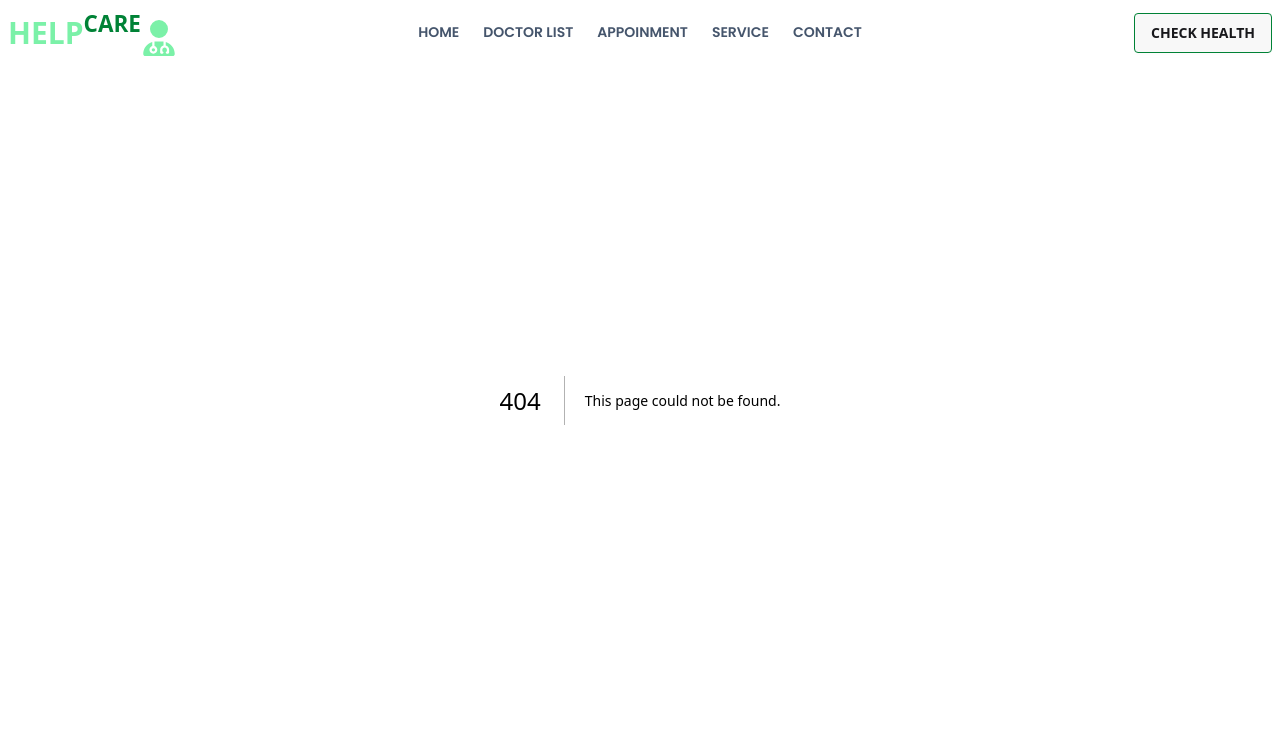
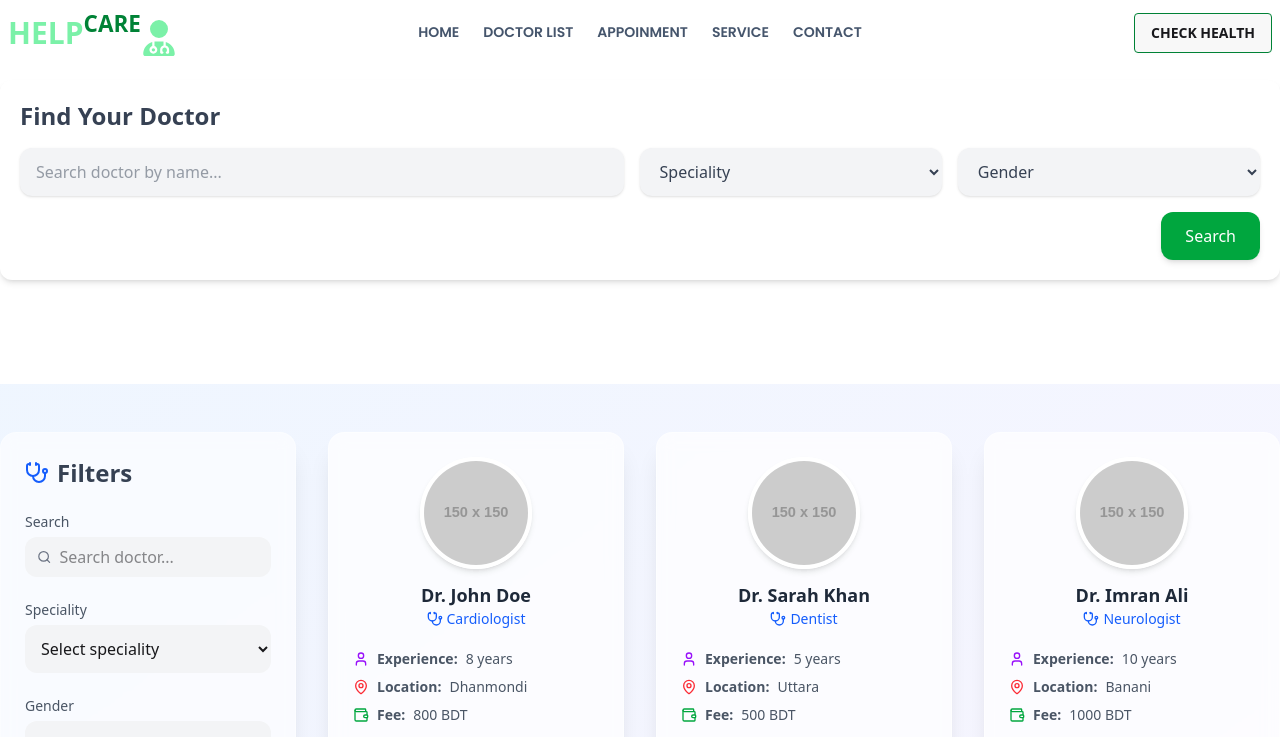
Before and after one commit to kamruzzaman1234/doctor-management, a Next.js app: page /doctorList in a window 1280 px wide. Before the commit this address had no page. Shown: the top 737 px of the page. Built offline with nearby package versions, Linux system fonts and the light colour scheme.

Commit message:
doctor list code added

```diff
--- /dev/null
+++ b/app/api/doctors/route.js
@@ -0,0 +1,46 @@
+export async function GET() {
+  const doctors = [
+    {
+      id: 1,
+      name: "Dr. John Doe",
+      speciality: "Cardiologist",
+      gender: "Male",
+      experience: 8,
+      fee: 800,
+      location: "Dhanmondi",
+      img: "https://via.placeholder.com/150"
+    },
+    {
+      id: 2,
+      name: "Dr. Sarah Khan",
+      speciality: "Dentist",
+      gender: "Female",
+      experience: 5,
+      fee: 500,
+      location: "Uttara",
+      img: "https://via.placeholder.com/150"
+    },
+    {
+      id: 3,
+      name: "Dr. Imran Ali",
+      speciality: "Neurologist",
+      gender: "Male",
+      experience: 10,
+      fee: 1000,
+      location: "Banani",
+      img: "https://via.placeholder.com/150"
+    },
+    {
+      id: 4,
+      name: "Dr. Riya Akter",
+      speciality: "Physician",
+      gender: "Female",
+      experience: 3,
+      fee: 400,
+      location: "Mirpur",
+      img: "https://via.placeholder.com/150"
+    }
+  ];
+
+  return Response.json(doctors);
+}
--- /dev/null
+++ b/app/doctorList/page.jsx
@@ -0,0 +1,14 @@
+"use client";
+import DocBanner from "../../components/Pages/Doctor_List/DocBanner/DocBanner";
+import AllDoc from "../../components/Pages/Doctor_List/AllDoc/AllDoc";
+
+const doctorList = ()=>{
+    return(
+        <div>
+                <DocBanner></DocBanner>
+                <AllDoc></AllDoc>
+
+        </div>
+    )
+}
+export default doctorList;
--- /dev/null
+++ b/components/Pages/Doctor_List/AllDoc/AllDoc.jsx
@@ -0,0 +1,139 @@
+"use client";
+import { useEffect, useState } from "react";
+import { Search, User, Stethoscope, MapPin, Wallet } from "lucide-react"; // icons
+
+export default function AllDoc() {
+  const [doctors, setDoctors] = useState([]);
+  const [search, setSearch] = useState("");
+  const [speciality, setSpeciality] = useState("");
+  const [gender, setGender] = useState("");
+
+
+  useEffect(() => {
+    fetch("/api/doctors")
+      .then((res) => res.json())
+      .then((data) => setDoctors(data));
+  }, []);
+
+
+  const filteredDoctors = doctors.filter((doc) => {
+    return (
+      (search === "" ||
+        doc.name.toLowerCase().includes(search.toLowerCase())) &&
+      (speciality === "" || doc.speciality === speciality) &&
+      (gender === "" || doc.gender === gender)
+    );
+  });
+
+  return (
+    <div className="w-full min-h-screen bg-gradient-to-br from-blue-50 to-purple-50 py-12">
+      <div className="max-w-7xl mx-auto grid grid-cols-1 md:grid-cols-4 gap-8">
+
+
+        <div className="backdrop-blur bg-white/60 border border-white/30 p-6 shadow-xl rounded-2xl h-fit">
+          <h2 className="text-2xl font-semibold mb-5 text-gray-700 flex items-center gap-2">
+            <Stethoscope className="w-6 h-6 text-blue-600" /> Filters
+          </h2>
+
+
+          <div className="mb-5">
+            <label className="text-gray-600 text-sm">Search</label>
+            <div className="flex items-center bg-gray-100 rounded-xl px-3 py-2 mt-1">
+              <Search className="w-4 h-4 text-gray-500" />
+              <input
+                type="text"
+                placeholder="Search doctor..."
+                onChange={(e) => setSearch(e.target.value)}
+                className="w-full bg-transparent outline-none ml-2"
+              />
+            </div>
+          </div>
+
+
+          <div className="mb-5">
+            <label className="text-gray-600 text-sm">Speciality</label>
+            <select
+              onChange={(e) => setSpeciality(e.target.value)}
+              className="w-full mt-1 p-3 bg-gray-100 rounded-xl outline-none"
+            >
+              <option value="">Select speciality</option>
+              <option>Cardiologist</option>
+              <option>Dentist</option>
+              <option>Neurologist</option>
+              <option>Physician</option>
+            </select>
+          </div>
+
+
+          <div className="mb-5">
+            <label className="text-gray-600 text-sm">Gender</label>
+            <select
+              onChange={(e) => setGender(e.target.value)}
+              className="w-full mt-1 p-3 bg-gray-100 rounded-xl outline-none"
+            >
+              <option value="">Gender</option>
+              <option>Male</option>
+              <option>Female</option>
+            </select>
+          </div>
+
+          <button className="w-full bg-gradient-to-r from-green-600 to-green-400 text-white py-3 rounded-xl shadow-lg hover:opacity-90 transition">
+            Apply Filters
+          </button>
+        </div>
+
+
+        <div className="md:col-span-3 grid grid-cols-1 sm:grid-cols-2 lg:grid-cols-3 gap-8">
+
+          {filteredDoctors.length > 0 ? (
+            filteredDoctors.map((doc) => (
+              <div
+                key={doc.id}
+                className="backdrop-blur bg-white/70 border border-white/40 rounded-2xl shadow-xl p-6 hover:-translate-y-2 hover:shadow-2xl transition-all duration-300"
+              >
+                <div className="flex flex-col items-center">
+                  <img
+                    src={doc.img}
+                    className="w-28 h-28 rounded-full object-cover border-4 border-white shadow-md"
+                    alt=""
+                  />
+                  <h3 className="text-lg font-semibold mt-3 text-gray-800">
+                    {doc.name}
+                  </h3>
+                  <p className="text-sm text-blue-600 font-medium flex items-center gap-1">
+                    <Stethoscope className="w-4 h-4" /> {doc.speciality}
+                  </p>
+                </div>
+
+
+                <div className="mt-5 text-gray-600 text-sm space-y-2">
+                  <p className="flex items-center gap-2">
+                    <User className="w-4 h-4 text-purple-600" />
+                    <strong>Experience:</strong> {doc.experience} years
+                  </p>
+
+                  <p className="flex items-center gap-2">
+                    <MapPin className="w-4 h-4 text-red-500" />
+                    <strong>Location:</strong> {doc.location}
+                  </p>
+
+                  <p className="flex items-center gap-2">
+                    <Wallet className="w-4 h-4 text-green-600" />
+                    <strong>Fee:</strong> {doc.fee} BDT
+                  </p>
+                </div>
+
+                <button className="mt-6 w-full bg-gradient-to-r from-green-500 to-green-600 text-white
+                 py-2 rounded-xl shadow-md hover:opacity-90 transition">
+                  View Profile
+                </button>
+              </div>
+            ))
+          ) : (
+            <p className="text-gray-600">No doctor found...</p>
+          )}
+        </div>
+      </div>
+    </div>
+  );
+}
--- /dev/null
+++ b/components/Pages/Doctor_List/DocBanner/DocBanner.jsx
@@ -0,0 +1,49 @@
+"use client";
+
+const DocBanner = ()=>{
+    return(
+        <div className="py-[80px]">
+            <div className="max-w-7xl w-full mx-auto px-[20px] lg:px-0">
+                <div className="w-full bg-white shadow-md rounded-xl p-5 mb-6">
+      <h2 className="text-2xl font-semibold mb-4 text-gray-700">Find Your Doctor</h2>
+
+      <div className="flex flex-col md:flex-row items-center gap-4">
+
+
+        <div className="flex items-center w-full md:w-1/2 bg-gray-100 px-4 py-3 rounded-xl shadow-sm">
+          <input
+            type="text"
+            placeholder="Search doctor by name..."
+            className="w-full bg-transparent outline-none text-gray-700"
+          />
+        </div>
+
+
+        <select className="w-full md:w-1/4 bg-gray-100 px-4 py-3 rounded-xl shadow-sm outline-none text-gray-700">
+          <option value="">Speciality</option>
+          <option value="cardiology">Cardiology</option>
+          <option value="neurology">Neurology</option>
+          <option value="dentist">Dentist</option>
+          <option value="physician">General Physician</option>
+        </select>
+
+
+        <select className="w-full md:w-1/4 bg-gray-100 px-4 py-3 rounded-xl shadow-sm outline-none text-gray-700">
+          <option value="">Gender</option>
+          <option value="male">Male</option>
+          <option value="female">Female</option>
+        </select>
+      </div>
+
+      <div className="mt-4 flex justify-end">
+        <button className="bg-green-600 hover:bg-blue-700 text-white px-6 py-3 rounded-xl font-medium shadow-md transition-all">
+          Search
+        </button>
+      </div>
+    </div>
+            </div>
+        </div>
+    )
+}
+
+export default DocBanner;
--- a/components/Shared/Navbar/Nabar.jsx
+++ b/components/Shared/Navbar/Nabar.jsx
@@ -23,7 +23,7 @@ const Navbar = ()=>{
         tabIndex="-1"
         className="menu menu-sm dropdown-content bg-base-100 rounded-box z-1 mt-3 w-52 p-2 shadow">
         <li><Link href={'/'} className={`${poppins.className} text-[14px] uppercase text-slate-600 font-semibold`}>Home</Link></li>
-        <li><Link href={'/'} className={`${poppins.className} text-[14px] uppercase text-slate-600 font-semibold`}>Doctor list</Link></li>
+        <li><Link href={'/doctorList'} className={`${poppins.className} text-[14px] uppercase text-slate-600 font-semibold`}>Doctor list</Link></li>
         <li><Link href={'/'} className={`${poppins.className} text-[14px] uppercase text-slate-600 font-semibold`}>Appointment</Link></li>
         <li><Link href={'/'} className={`${poppins.className} text-[14px] uppercase text-slate-600 font-semibold`}>Service</Link></li>
         <li><Link href={'/'} className={`${poppins.className} text-[14px] uppercase text-slate-600 font-semibold`}>Contact</Link></li>
@@ -36,7 +36,7 @@ const Navbar = ()=>{
   <div className="navbar-center hidden lg:flex">
     <ul className="menu menu-horizontal px-1">
         <li><Link href={'/'} className={`${poppins.className} uppercase text-[14px] text-slate-600 font-semibold`}>Home</Link></li>
-        <li><Link href={'/'} className={`${poppins.className} uppercase text-[14px] text-slate-600 font-semibold`}>Doctor list</Link></li>
+        <li><Link href={'/doctorList'} className={`${poppins.className} uppercase text-[14px] text-slate-600 font-semibold`}>Doctor list</Link></li>
         <li><Link href={'/'} className={`${poppins.className} uppercase text-[14px] text-slate-600 font-semibold`}>Appoinment</Link></li>
         <li><Link href={'/'} className={`${poppins.className} uppercase text-[14px] text-slate-600 font-semibold`}>Service</Link></li>
         <li><Link href={'/'} className={`${poppins.className} uppercase text-[14px] text-slate-600 font-semibold`}>Contact</Link></li>
--- a/package.json
+++ b/package.json
@@ -9,6 +9,7 @@
     "lint": "eslint"
   },
   "dependencies": {
+    "lucide-react": "^0.553.0",
     "next": "16.0.1",
     "postcss": "^8.5.6",
     "react": "19.2.0",
```
Also changed, not shown: 1 other file (tests, documents, lock files or other folders).
